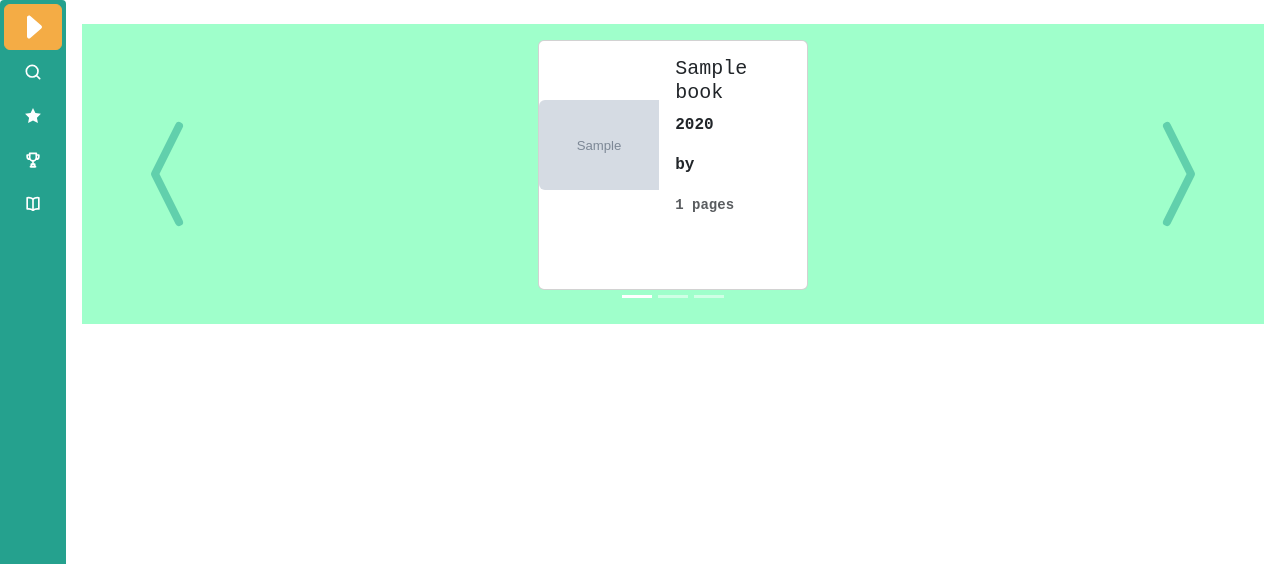
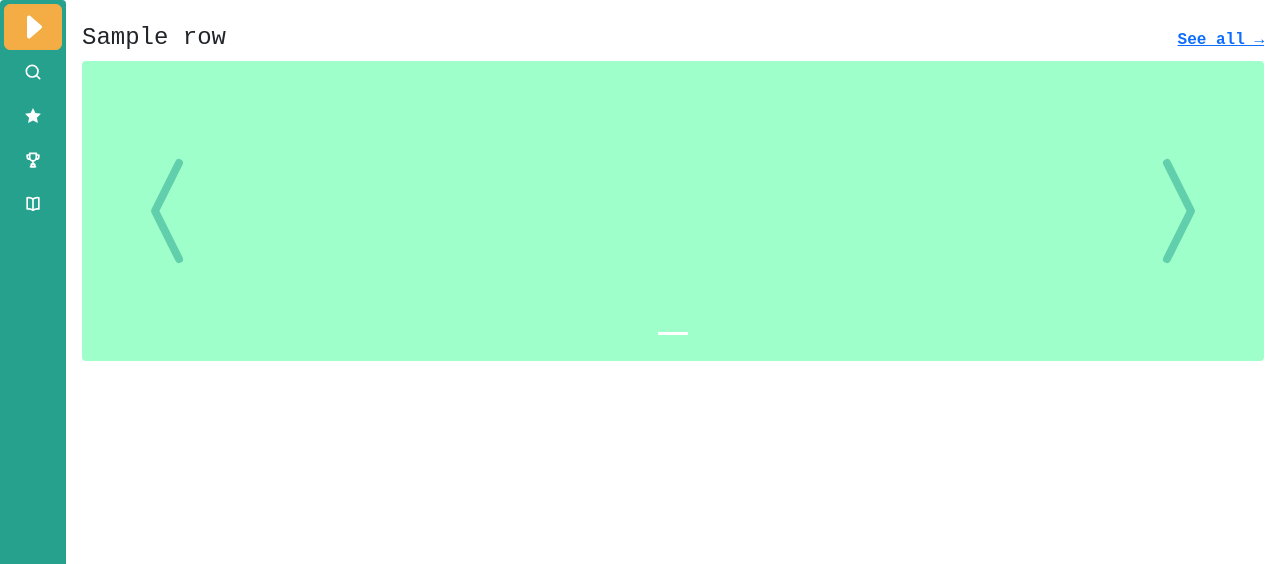
Before and after one commit to Epion42/gitgoodbooks, a Node server app: template ProjectSourceCode/views/pages/home.hbs in a window 1280 px wide. Shown: the part 102-666 px from the top of the page. Run offline with Node 20, Linux system fonts and the light colour scheme; the template is opened without the code that fills it: most values are stand-ins (such as "Sample title", 1, 10 or a date in 2020); grey boxes marked "Sample" are stand-in pictures; some libraries are stand-ins or nearby versions.

Commit message:
Fill homepage carousels with recommendations, top rated and genre rows (#130)

```diff
--- a/ProjectSourceCode/index.js
+++ b/ProjectSourceCode/index.js
@@ -589,8 +589,78 @@ app.post("/logout", auth, (req, res, next) => {
   });
 });
 
-app.get("/home", async (req, res) => {
-  res.render("pages/home", { tab_name: "Home" });
+const HOME_ROW_SIZE = 9; // 3 slides of 3 books
+const HOME_GENRE_ROWS = 3;
+
+// Turns a list of books into a carousel row for home.hbs. Returns null for an
+// empty list so the caller can drop rows with nothing to show.
+function carouselRow(id, title, books, seeAll = null) {
+  if (books.length === 0) return null;
+  const slides = [];
+  for (let i = 0; i < books.length; i += 3) slides.push(books.slice(i, i + 3));
+  return { id, title, seeAll, slides, multiSlide: slides.length > 1 };
+}
+
+app.get("/home", async (req, res, next) => {
+  try {
+    const userId = req.session.user?.userId;
+
+    // Logged-in users get their top liked genres first, topped up with random
+    // ones. Guests (and users without a taste profile) get random genres.
+    const topGenres = userId
+      ? (await dbUtils.getTasteProfile(userId))
+          .filter((genre) => genre.score > 0)
+          .slice(0, HOME_GENRE_ROWS)
+      : [];
+    const randomGenres = await dbUtils.getRandomGenres(
+      HOME_GENRE_ROWS - topGenres.length,
+      3,
+      topGenres.map((genre) => genre.slug),
+    );
+    const genres = [
+      ...(await Promise.all(
+        topGenres.map((genre) => dbUtils.getGenreBySlug(genre.slug)),
+      )),
+      ...randomGenres,
+    ];
+
+    const [recommended, followedReviews, topRated, ...genreBooks] =
+      await Promise.all([
+        userId ? dbUtils.getRecommendations(userId, HOME_ROW_SIZE) : [],
+        userId ? dbUtils.getRecentFollowedReviews(userId, HOME_ROW_SIZE) : [],
+        dbUtils.getTopRatedBooks(HOME_ROW_SIZE),
+        ...genres.map((genre) =>
+          dbUtils.getPopularInGenre(genre.categoryId, HOME_ROW_SIZE),
+        ),
+      ]);
+
+    const rows = [
+      carouselRow(
+        "row-recommended",
+        "Recommended for you",
+        recommended,
+        "/recommendations",
+      ),
+      carouselRow(
+        "row-following",
+        "Recently reviewed by people you follow",
+        followedReviews,
+      ),
+      carouselRow("row-top-rated", "Top rated", topRated),
+      ...genres.map((genre, i) =>
+        carouselRow(
+          `row-genre-${genre.slug}`,
+          `Popular in ${genre.name}`,
+          genreBooks[i],
+          `/browse/${genre.slug}`,
+        ),
+      ),
+    ].filter(Boolean);
+
+    res.render("pages/home", { tab_name: "Home", rows: rows });
+  } catch (error) {
+    next(error);
+  }
 });
 
 app.get("/search", async (req, res, next) => {
--- a/ProjectSourceCode/resources/css/styles.css
+++ b/ProjectSourceCode/resources/css/styles.css
@@ -197,8 +197,28 @@ body {
   height: 250px;
 }
 
+/* Cover on the left, text on the right. Fill the card's fixed height so
+   overflow: hidden clips extra text at the bottom of the card. */
 #mainpage .card > .row {
+  height: 100%;
   overflow: hidden;
+}
+
+/* Fixed-width cover column so the text column gets the rest */
+#mainpage .card .card-image {
+  flex: 0 0 120px;
+}
+
+/* Flex items won't shrink below their longest unbreakable text by default
+   (a nowrap title or badge), which pushed the text below the cover */
+#mainpage .card .card-image + .col {
+  min-width: 0;
+}
+
+/* Let long genre names wrap instead of widening the card */
+#mainpage .card .badge {
+  white-space: normal;
+  text-align: left;
 }
 
 .card-image {
--- a/ProjectSourceCode/views/pages/home.hbs
+++ b/ProjectSourceCode/views/pages/home.hbs
@@ -4,64 +4,92 @@
 
   <div class="col py-4 px-3">
     <div id="mainpage" class="row row-cols-1 g-3">
-      {{! An array of rows for the homepages, each 3 Slides that are arrays, each of them having an array of 3 books}}
-      {{#each HomepageBookRow }}
-        <div class="col rounded-1">
-          <div id="{{@key}}" class="carousel slide book-row" data-bs-ride="carousel">
+      {{! rows: [{ id, title, seeAll, multiSlide, slides: [[book, book, book], ...] }] }}
+      {{#each rows }}
+        <div class="col">
+          <div class="d-flex align-items-baseline justify-content-between mb-2">
+            <h2 class="h4 mb-0">{{title}}</h2>
+            {{#if seeAll }}
+              <a href="{{seeAll}}">See all →</a>
+            {{/if}}
+          </div>
+          <div id="{{id}}"
+               class="carousel slide book-row rounded-1"
+               data-bs-ride="carousel">
+            {{#if multiSlide }}
               <div class="carousel-indicators">
+                {{#each slides }}
                   <button type="button"
-                      data-bs-target="#{{@key}}"
-                      data-bs-slide-to="0"
-                      class="active"
-                      aria-current="true"
-                      aria-label="Slide 1"></button>
-              <button type="button"
-                      data-bs-target="#{{@key}}"
-                      data-bs-slide-to="1"
-                      aria-label="Slide 2"></button>
-              <button type="button"
-                      data-bs-target="#{{@key}}"
-                      data-bs-slide-to="2"
-                      aria-label="Slide 3"></button>
+                          data-bs-target="#{{../id}}"
+                          data-bs-slide-to="{{@index}}"
+                          class="{{#if @first }}active{{/if}}"
+                          aria-label="Go to slide"></button>
+                {{/each}}
               </div>
+            {{/if}}
             <div class="carousel-inner">
-              {{! Each an array of Slides, each with of 3 books}}
-              {{#each CarouselSlide }}
-                <div class="carousel-item {{#if @first }} active {{/if }}">
+              {{#each slides }}
+                <div class="carousel-item {{#if @first }}active{{/if}}">
                   <div class="row row-cols-3 justify-content-center">
-                    {{! An array of 3 books}}
-                    {{#each Books }}
+                    {{#each this }}
                       <div class="col-3 p-3">
                         <div class="card mb-3">
-                          <div class="row g-0">
+                          <div class="row g-0 flex-nowrap">
                             <div class="col-auto card-image">
                               <a href="/books/{{bookId}}">
-                                <img src="{{thumbnail}}"
+                                <img src="{{#if thumbnail }}{{thumbnail}}{{else}}/resources/img/default_cover.jpg{{/if}}"
                                      class="img-fluid rounded-start"
                                      alt="Cover of {{title}}">
                               </a>
                             </div>
                             <div class="col">
                               <div class="card-body">
-                                <h5 class="card-title">{{title}}</h5>
-                                <p class="card-text">{{publishYear}}</p>
-                                <p class="card-text">
+                                <h5 class="card-title text-truncate">
+                                  <a href="/books/{{bookId}}" class="text-reset text-decoration-none">{{title}}</a>
+                                </h5>
+                                {{#if publishYear }}
+                                  <p class="card-text mb-1">{{publishYear}}</p>
+                                {{/if}}
+                                {{#if authors }}
+                                  <p class="card-text mb-1">
                                     by
                                     {{#each authors }}
-                                    {{#if @first }}
-                    {{this}}{{else}} ,{{this}}{{/if}}{{/each}}
+                                      {{this}}{{#unless @last}},{{/unless}}
+                                    {{/each}}
                                   </p>
-                      <p class="card-text">
+                                {{/if}}
+                                {{! Context line: each row's books only have one of these set }}
+                                {{#if reviewer }}
+                                  <p class="card-text mb-1">
+                                    <small>{{stars}} by @{{reviewer}}</small>
+                                  </p>
+                                {{/if}}
+                                {{#if likedBy }}
+                                  <p class="card-text mb-1">
+                                    <small>Liked by
+                                      {{#each likedBy }}
+                                        @{{this}}{{#unless @last}},{{/unless}}
+                                      {{/each}}
+                                    </small>
+                                  </p>
+                                {{/if}}
+                                {{#if avgRating }}
+                                  <p class="card-text mb-1">
+                                    <small>★ {{avgRating}} ({{ratingCount}})</small>
+                                  </p>
+                                {{/if}}
+                                {{#if pageCount }}
+                                  <p class="card-text mb-1">
                                     <small class="text-body-secondary">{{pageCount}} pages</small>
                                   </p>
+                                {{/if}}
+                                {{#if categories }}
                                   <p class="card-text">
-                        <small class="text-body-secondary">
                                     {{#each categories }}
                                       <span class="genre badge me-1">{{this}}</span>
                                     {{/each}}
-                        </small>
                                   </p>
-
+                                {{/if}}
                               </div>
                             </div>
                           </div>
@@ -72,9 +100,10 @@
                 </div>
               {{/each}}
             </div>
+            {{#if multiSlide }}
               <button class="carousel-control-prev"
                       type="button"
-                    data-bs-target="#{{@key}}"
+                      data-bs-target="#{{id}}"
                       data-bs-slide="prev">
                 <svg xmlns="http://www.w3.org/2000/svg"
                      width="128"
@@ -88,7 +117,7 @@
               </button>
               <button class="carousel-control-next"
                       type="button"
-                    data-bs-target="#{{@key}}"
+                      data-bs-target="#{{id}}"
                       data-bs-slide="next">
                 <svg xmlns="http://www.w3.org/2000/svg"
                      width="128"
@@ -100,6 +129,7 @@
                 </svg>
                 <span class="visually-hidden">Next</span>
               </button>
+            {{/if}}
           </div>
         </div>
       {{/each}}
```
Also changed, not shown: ProjectSourceCode/dbUtils.js (+71 -0 lines), ProjectSourceCode/tests/index.test.js (+126 -0 lines). Lines whose indentation alone changed are shown as unchanged.
